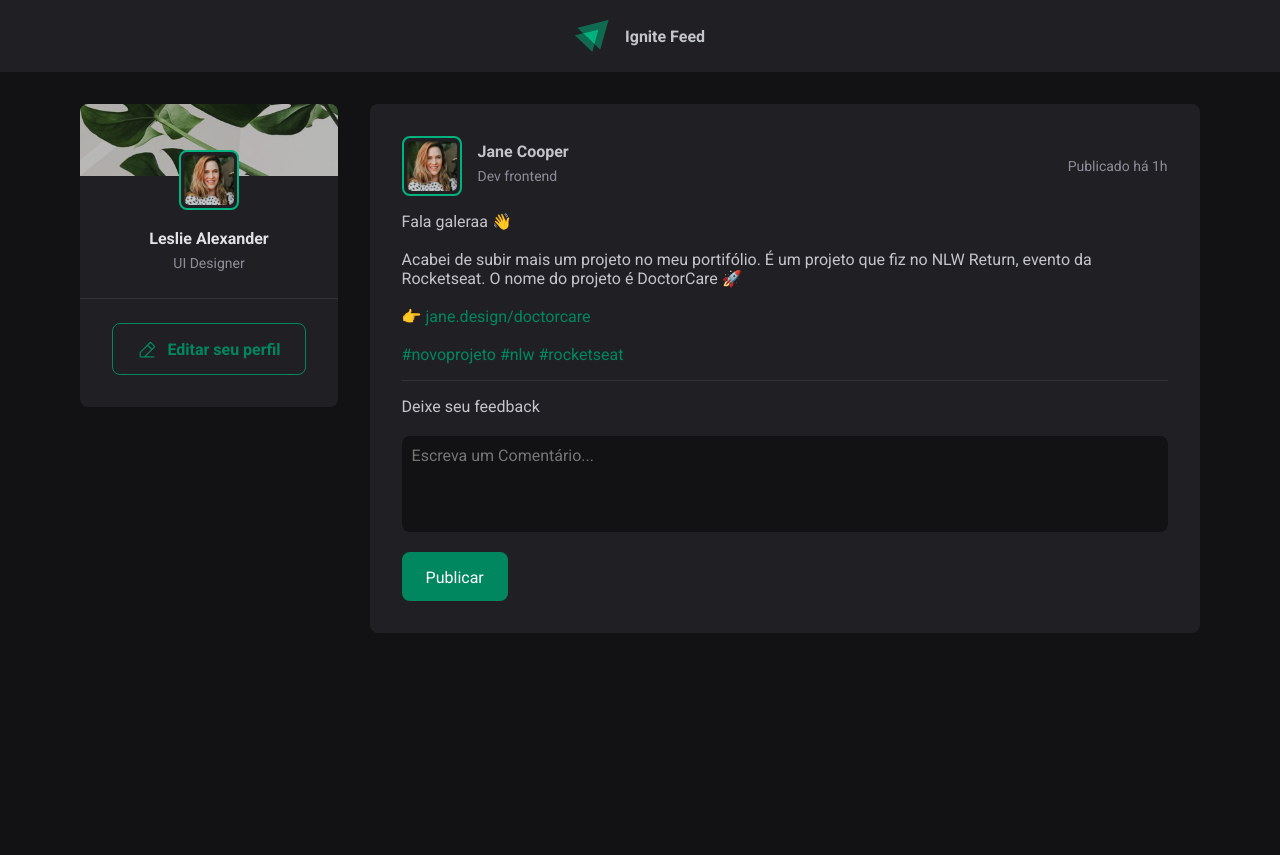
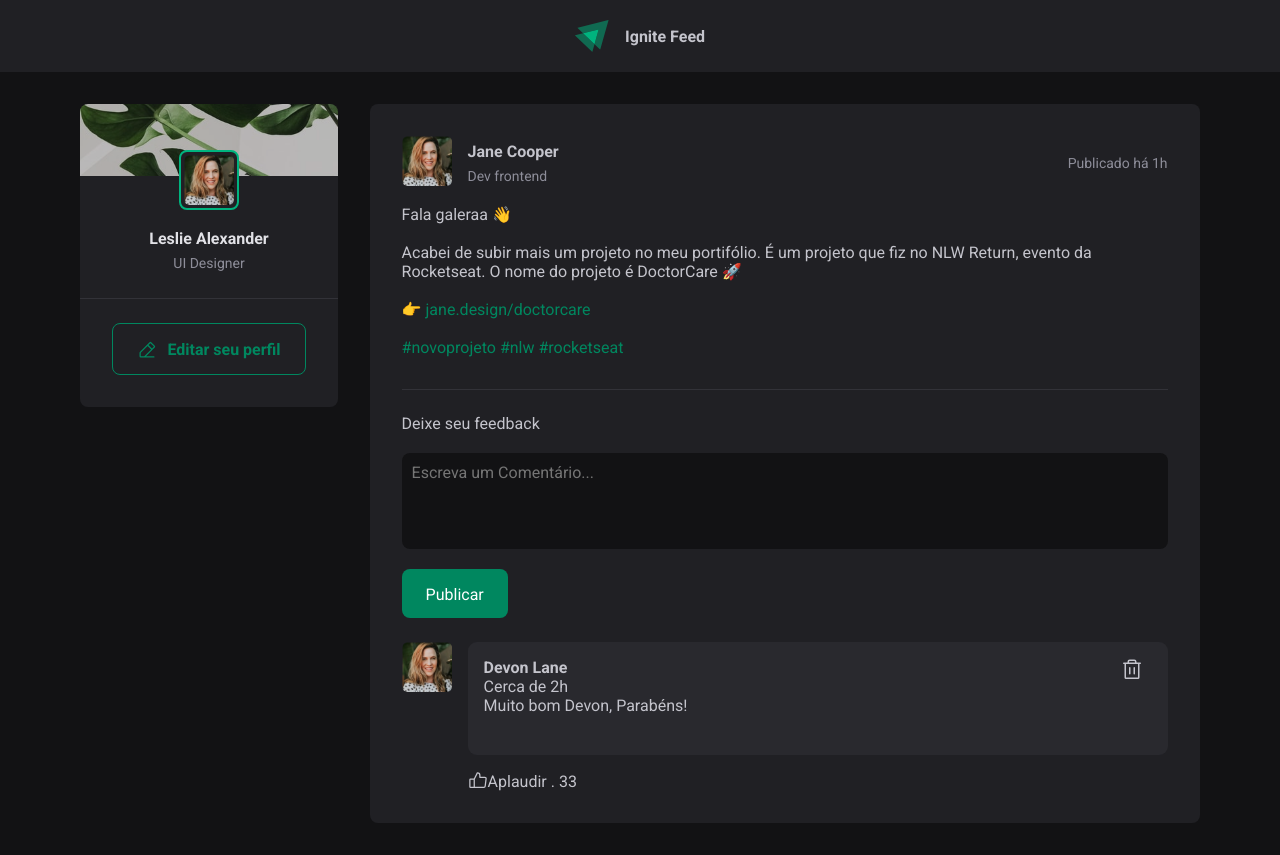
Before and after one commit to mellcosta/ignite-feed, a React (Vite) app: page / in a window 1280 px wide. Before the commit the page ends 800 px from the top, so only its background shows below. Built offline with nearby package versions, Linux system fonts and the light colour scheme.

Commit message:
Avatar: Flexibility🔁

```diff
--- a/src/components/Avatar.jsx
+++ b/src/components/Avatar.jsx
@@ -1,9 +1,10 @@
 import styles from "./Avatar.module.css";
 
-export function Avatar() {
+// eslint-disable-next-line react/prop-types
+export function Avatar({ hasBorder, src }) {
   return (
-    <div className={styles.avatar}>
-      <img src="./leslie-pic.png" alt="Profile Picture" />
+    <div className={hasBorder ? styles.avatarWithBorder : styles.avatar}>
+      <img src={src} alt="Profile Picture" />
     </div>
   );
 }
--- a/src/components/Avatar.module.css
+++ b/src/components/Avatar.module.css
@@ -1,4 +1,4 @@
-.avatar {
+.avatarWithBorder {
   display: flex;
   align-items: center;
   justify-content: center;
@@ -10,6 +10,7 @@
   border-radius: 8px;
 }
 
+.avatarWithBorder img,
 .avatar img {
   width: 50px;
   object-fit: cover;
--- /dev/null
+++ b/src/components/Comment.jsx
@@ -0,0 +1,30 @@
+import { ThumbsUp, Trash } from "@phosphor-icons/react";
+import { Avatar } from "./Avatar";
+import styles from "./Comment.module.css";
+
+export function Comment() {
+  return (
+    <div className={styles.comment}>
+      <Avatar hasborder={false} src="./leslie-pic.png" />
+      <section>
+        <div className={styles.commentContent}>
+          <header>
+            <div>
+              <strong>Devon Lane</strong>
+              <p className="time">Cerca de 2h</p>
+            </div>
+            <a>
+              <Trash size={24} />
+            </a>
+          </header>
+          <span>Muito bom Devon, Parabéns!</span>
+        </div>
+
+        <footer className={styles.likes}>
+          <ThumbsUp size={20} />
+          Aplaudir . 33
+        </footer>
+      </section>
+    </div>
+  );
+}
--- /dev/null
+++ b/src/components/Comment.module.css
@@ -0,0 +1,24 @@
+.comment {
+  display: flex;
+}
+.comment section {
+  width: 100%;
+  margin-left: 1rem;
+}
+
+.comment .commentContent {
+  padding: 1rem 1.5rem 2.5rem 1rem;
+  border-radius: 9px;
+  background: var(--gray-700);
+}
+
+.commentContent header {
+  display: flex;
+  justify-content: space-between;
+}
+
+.comment .likes {
+  display: flex;
+  align-items: center;
+  margin-top: 1rem;
+}
--- a/src/components/Post.jsx
+++ b/src/components/Post.jsx
@@ -1,4 +1,5 @@
 import { Avatar } from "./Avatar";
+import { Comment } from "./Comment";
 import styles from "./Post.module.css";
 
 export function Post() {
@@ -7,7 +8,7 @@
       <div className={styles.post}>
         <div className={styles.header}>
           <div className={styles.author}>
-            <Avatar src="" />
+            <Avatar hasBorder={false} src="./leslie-pic.png" />
             <span>
               <strong>Jane Cooper</strong>
               <p>Dev frontend</p>
@@ -40,6 +41,8 @@
           ></textarea>
           <button>Publicar</button>
         </form>
+
+        <Comment />
       </div>
     </>
   );
--- a/src/components/Post.module.css
+++ b/src/components/Post.module.css
@@ -27,7 +27,6 @@
 }
 
 .content {
-  border-bottom: 1px solid var(--gray-600);
   padding: 1rem 0;
 }
 
@@ -41,7 +40,10 @@
   flex-direction: column;
   gap: 20px;
   justify-content: center;
+
   margin-top: 1rem;
+  padding: 1.5rem 0;
+  border-top: 1px solid var(--gray-600);
 }
 
 .form #textarea {
--- a/src/components/Sidebar.jsx
+++ b/src/components/Sidebar.jsx
@@ -12,7 +12,7 @@
           alt="cover"
         />
         <div className={styles.profile}>
-          <Avatar className={styles.avatar} />
+          <Avatar hasBorder src="./leslie-pic.png" />
 
           <strong>Leslie Alexander</strong>
           <span>UI Designer</span>
--- a/src/components/Sidebar.module.css
+++ b/src/components/Sidebar.module.css
@@ -29,13 +29,13 @@
   line-height: 1.6;
 }
 
-footer {
+.sidebar footer {
   border-top: 1px solid var(--gray-600);
   margin-top: 1.5rem;
   padding: 1.5rem 2rem 2rem;
 }
 
-footer .edit_button {
+.sidebar footer .edit_button {
   width: 100%;
   text-decoration: none;
   color: var(--green-500);
```
